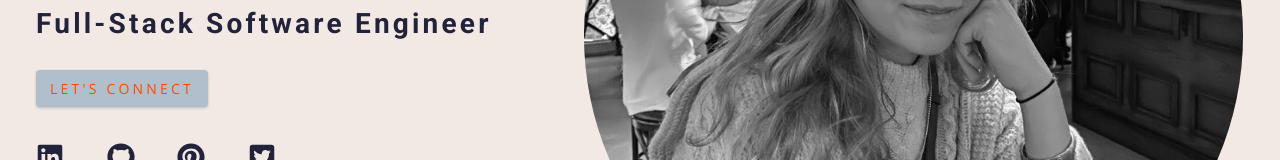
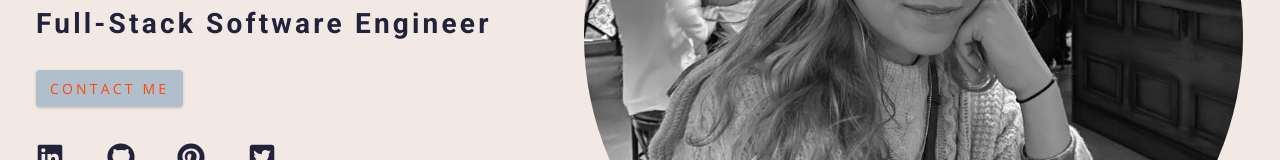
Before and after one commit to carlysandler/Portfolio, a Gatsby site: page / in a window 1280 px wide. Shown: the part 444-604 px from the top of the page. Built offline with nearby package versions, Linux system fonts and the light colour scheme; Gatsby itself is replaced by a stand-in of ours.

Commit message:
hero component rendering

```diff
--- a/src/components/Hero.js
+++ b/src/components/Hero.js
@@ -35,7 +35,7 @@ const Hero = () => {
             <h5>but you can call me code sis</h5>
             <h3>full-stack software engineer</h3>
             <Link to="/contact" className="btn">
-              let's connect
+              contact me
             </Link>
             <SocialLinks />
           </div>
```
